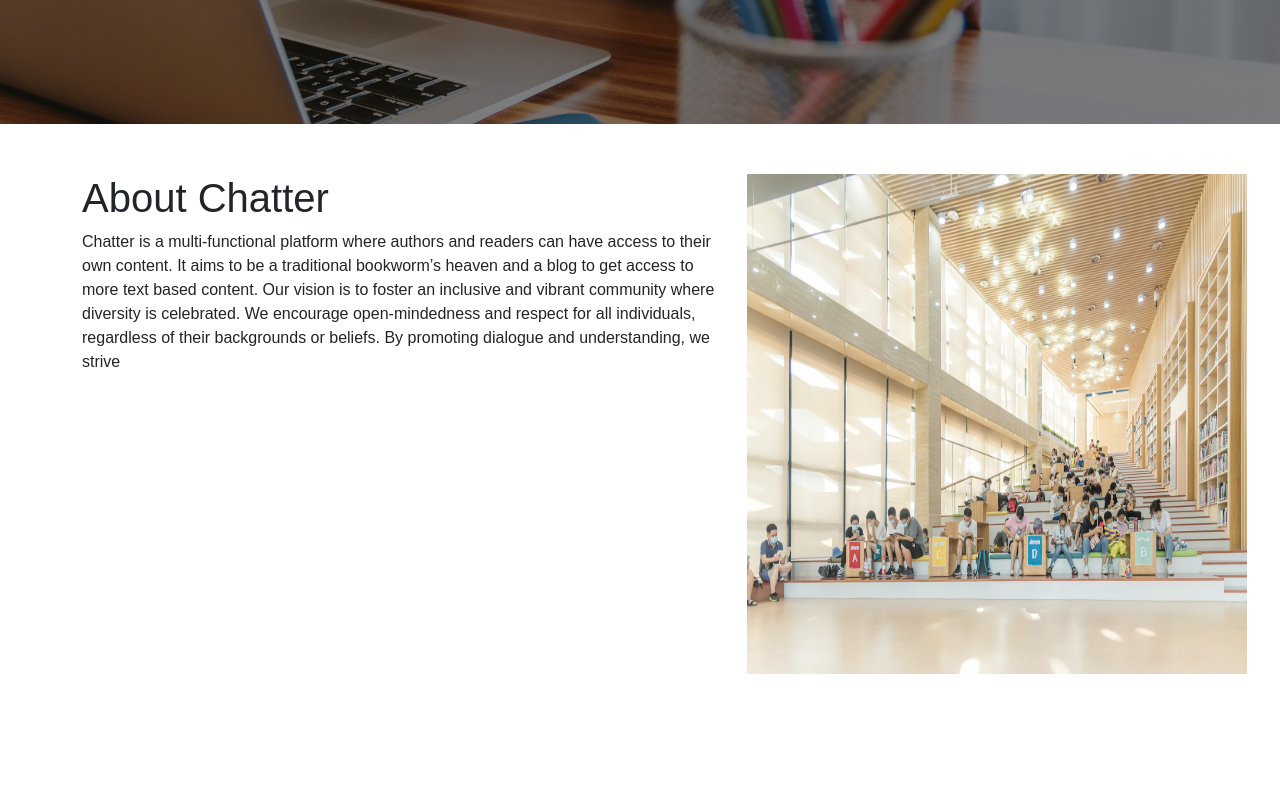
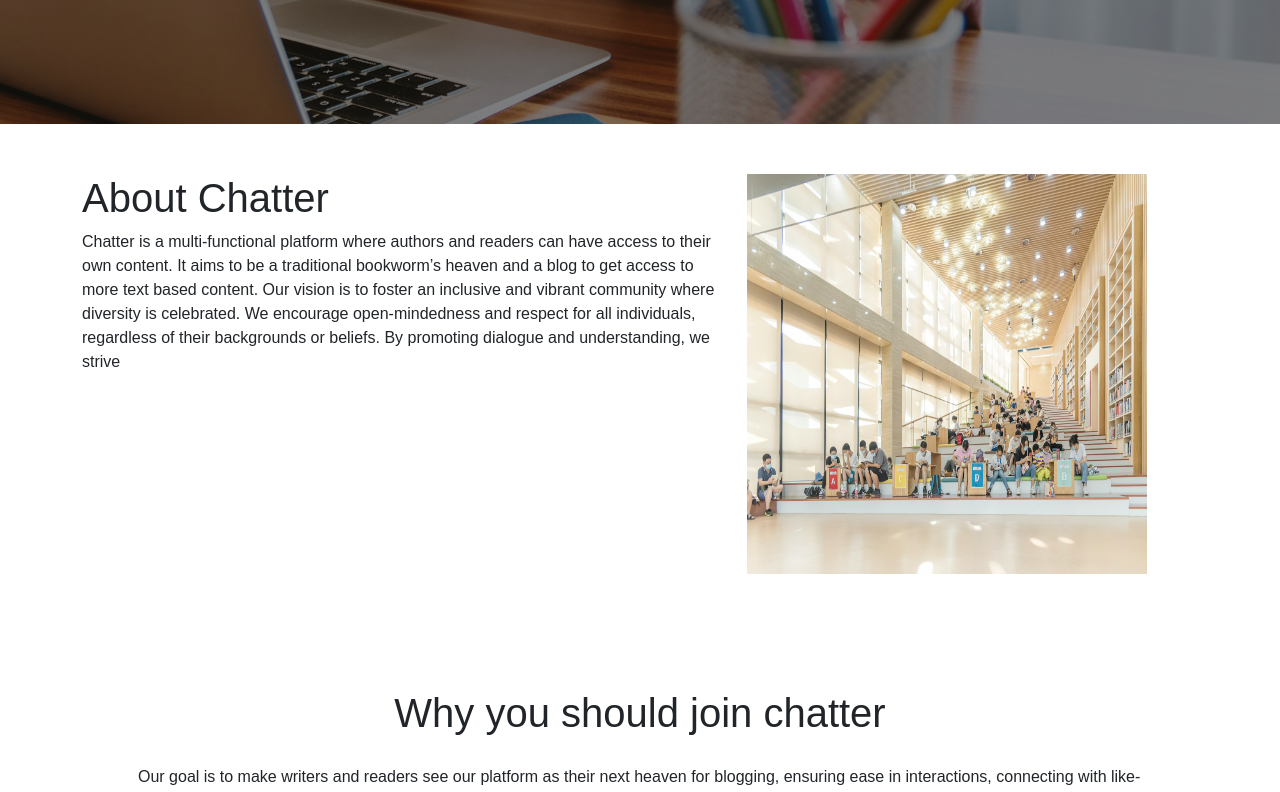
Before and after one commit to DanielRomeo/EconJournalEntry, a Next.js app in the folder frontend/: page / in a window 1280 px wide. Shown: the part 740-1532 px from the top of the page. Built offline with nearby package versions, Linux system fonts and the light colour scheme.

Commit message:
ready for deployment

```diff
--- a/frontend/src/app/_styles/LandingPage/LandingComponent.module.scss
+++ b/frontend/src/app/_styles/LandingPage/LandingComponent.module.scss
@@ -39,8 +39,7 @@
 .aboutSection{
     padding-top: 50px;
     // background-color: #FFF5E5;
-    padding-top: 50px;
-    padding-bottom: 100px;
+    padding-bottom: 50px;
 }
 
 .whyJoinSection{
@@ -177,3 +176,9 @@
     }
 
 }
+
+.footer{
+    padding-top: 50px;
+    padding-bottom: 100px;
+    background-color: #FFF5E5;
+}
--- a/frontend/src/app/landing/landingComponent.tsx
+++ b/frontend/src/app/landing/landingComponent.tsx
@@ -39,8 +39,8 @@ const LandingComponent = ()=>{
                         <Col lg='5' md='5' sm='12'>
                             <Image
                                 src="/aboutSectionImage.jpg"
-                                width={500}
-                                height={500}
+                                width={400}
+                                height={400}
                                 alt="Picture of the author"
                             />
                         </Col>
@@ -181,7 +181,7 @@ const LandingComponent = ()=>{
             </div>
 
             {/* footer */}
-            <div className={`${Styles.aboutSection}`}>
+            <div className={`${Styles.footer}`}>
                 <Container>
                     <Row>
                         <Col lg='3' md='3' sm='12'>
```
